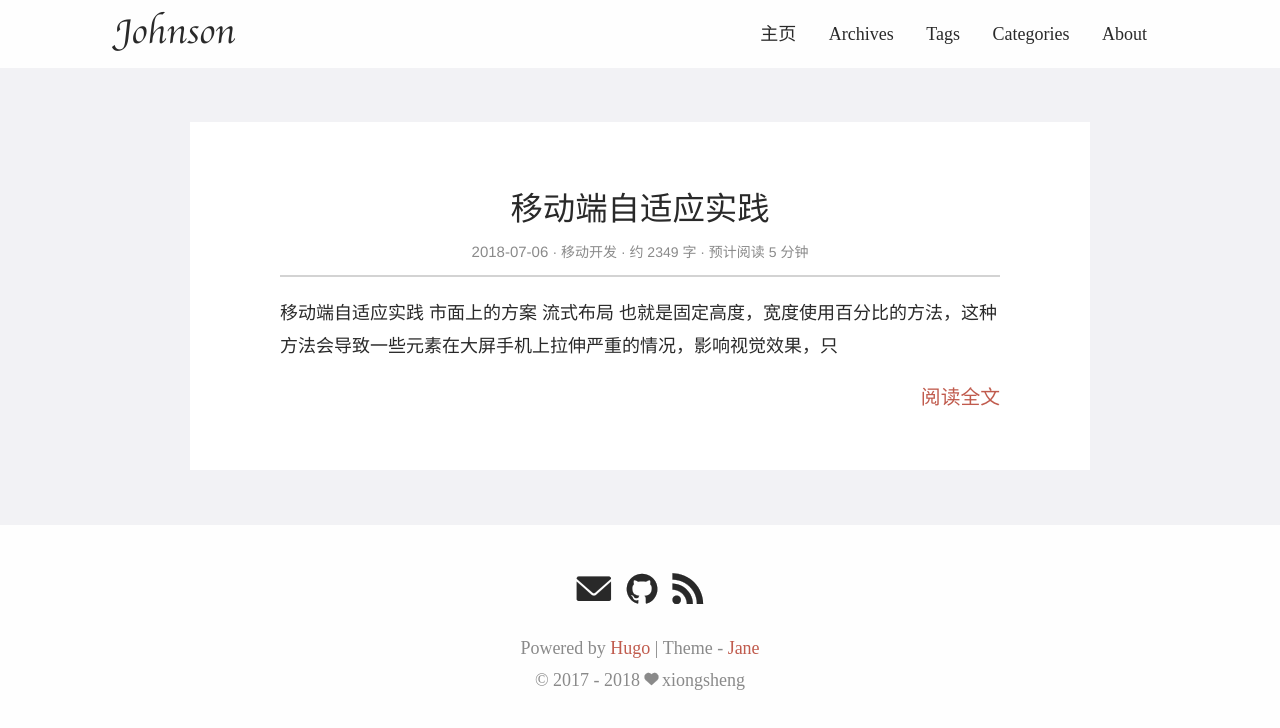
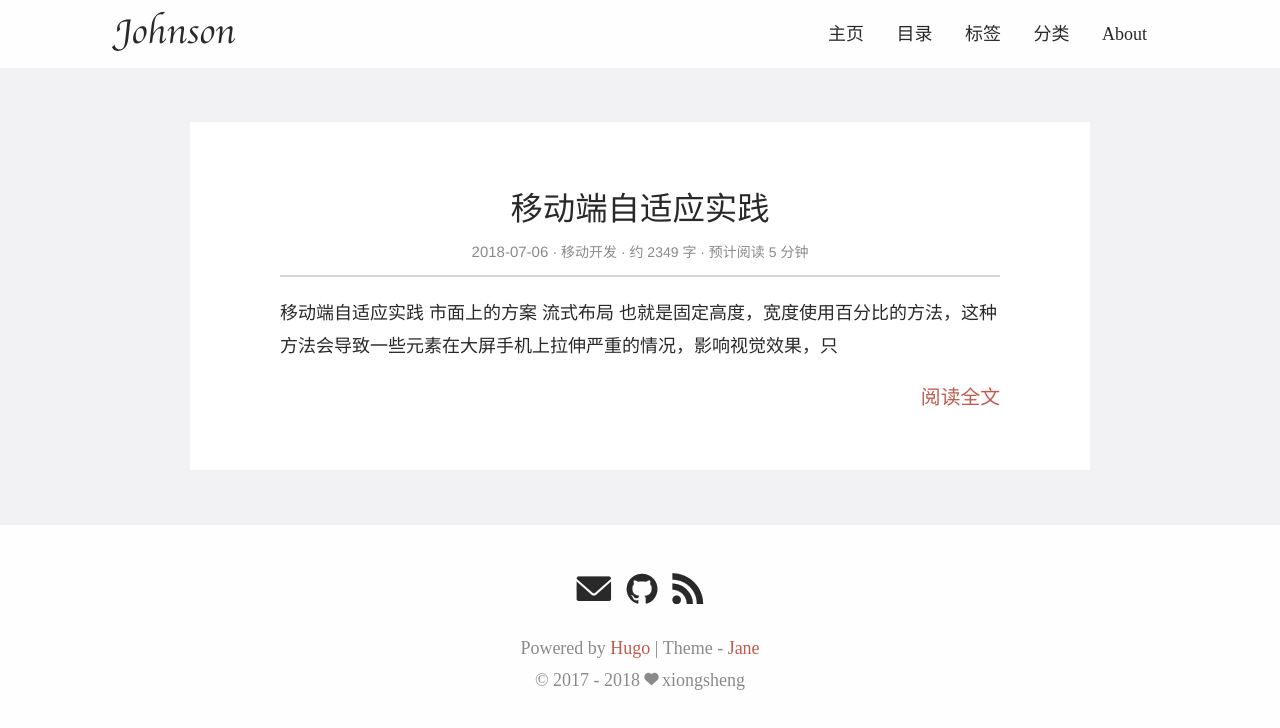
Before and after one commit to huoyanwuzhe629/huoyanwuzhe629.github.io, a plain HTML site: page index.html in a window 1280 px wide. Drawn offline with Linux system fonts and the light colour scheme.

Commit message:
rebuilding site 2018年 7月 7日 星期六 03时30分15秒 CST

```diff
--- a/index.html
+++ b/index.html
@@ -114,15 +114,15 @@
         </a>
       </li><li class="mobile-menu-item">
         <a href="https://huoyanwuzhe629.github.io/post/">
-          Archives
+          目录
         </a>
       </li><li class="mobile-menu-item">
         <a href="https://huoyanwuzhe629.github.io/tags/">
-          Tags
+          标签
         </a>
       </li><li class="mobile-menu-item">
         <a href="https://huoyanwuzhe629.github.io/categories/">
-          Categories
+          分类
         </a>
       </li><li class="mobile-menu-item">
         <a href="https://huoyanwuzhe629.github.io/about/">
@@ -222,7 +222,7 @@
 
 
 
-            <a class="menu-item-link" href="https://huoyanwuzhe629.github.io/post/">Archives</a>
+            <a class="menu-item-link" href="https://huoyanwuzhe629.github.io/post/">目录</a>
 
 
 
@@ -233,7 +233,7 @@
 
 
 
-            <a class="menu-item-link" href="https://huoyanwuzhe629.github.io/tags/">Tags</a>
+            <a class="menu-item-link" href="https://huoyanwuzhe629.github.io/tags/">标签</a>
 
 
 
@@ -244,7 +244,7 @@
 
 
 
-            <a class="menu-item-link" href="https://huoyanwuzhe629.github.io/categories/">Categories</a>
+            <a class="menu-item-link" href="https://huoyanwuzhe629.github.io/categories/">分类</a>
 
 
 
```
Also changed, not shown: 404.html (+6 -6 lines), about/index.html (+6 -6 lines), categories/index.html (+6 -6 lines), categories/移动开发/index.html (+6 -6 lines), post/index.html (+6 -6 lines), post/mobile-rem-practice/index.html (+6 -6 lines), tags/index.html (+6 -6 lines), tags/mobile/index.html (+6 -6 lines), tags/rem/index.html (+6 -6 lines).
